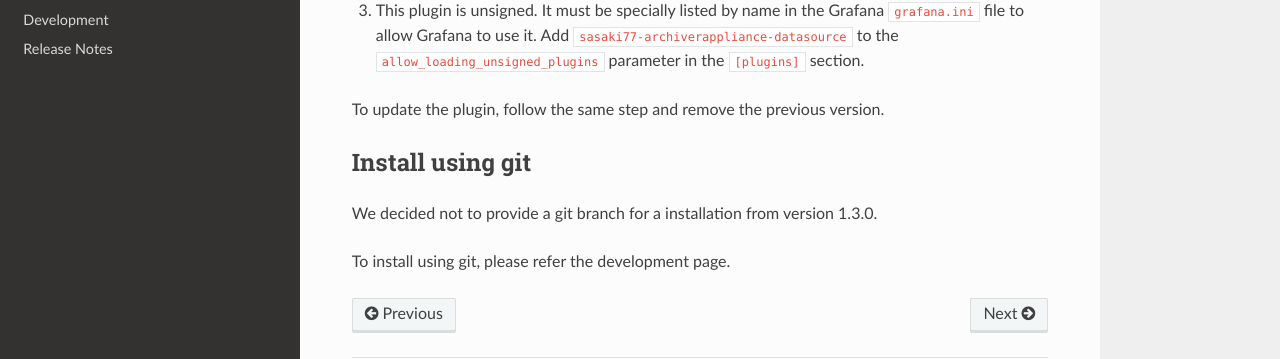
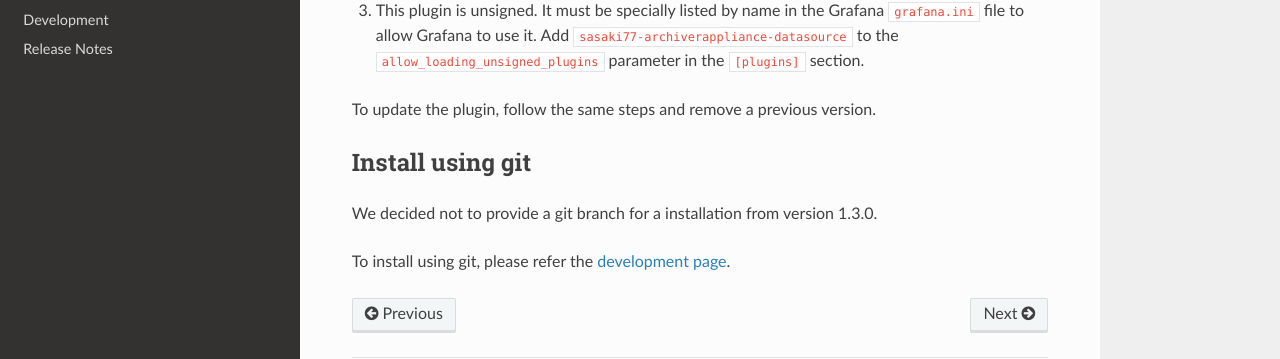
Before and after one commit to sasaki77/archiverappliance-datasource, a Sphinx documentation site: the page built from docs/installation.md, in a window 1280 px wide. Shown: the part 339-698 px from the top of the page. Built offline with Sphinx 7.4.7 and the Read the Docs theme 2.0.0, drawn with Linux system fonts in a browser that asks for light colours.

Commit message:
doc: Fix installation.md

```diff
--- a/docs/installation.md
+++ b/docs/installation.md
@@ -10,9 +10,9 @@
 2. Unzip the contents in the Grafana plugins folder. The default path is `/var/lib/grafana/plugins`.
 3. This plugin is unsigned. It must be specially listed by name in the Grafana `grafana.ini` file to allow Grafana to use it. Add `sasaki77-archiverappliance-datasource` to the `allow_loading_unsigned_plugins` parameter in the `[plugins]` section.
 
-To update the plugin, follow the same step and remove the previous version.
+To update the plugin, follow the same steps and remove a previous version.
 
 ## Install using git
 We decided not to provide a git branch for a installation from version 1.3.0.
 
-To install using git, please refer the development page.
+To install using git, please refer the [development page](development).
```
